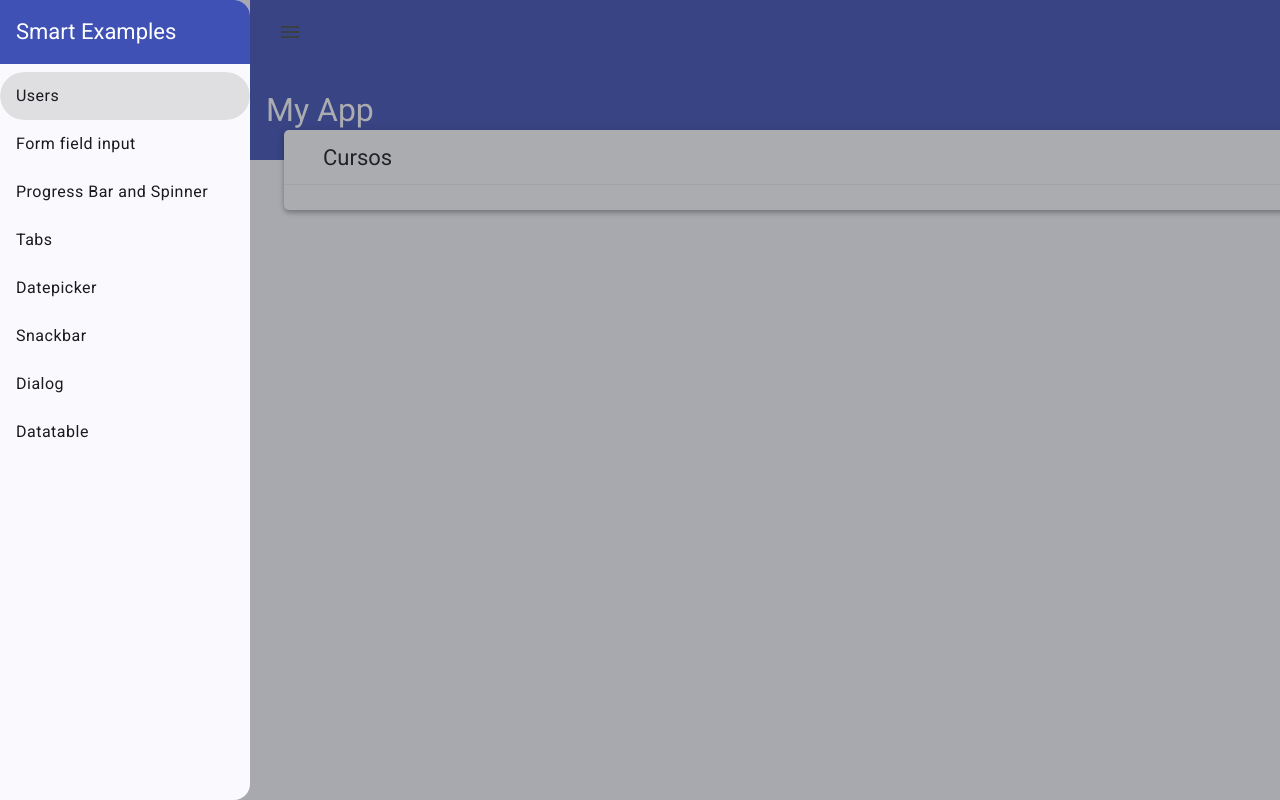
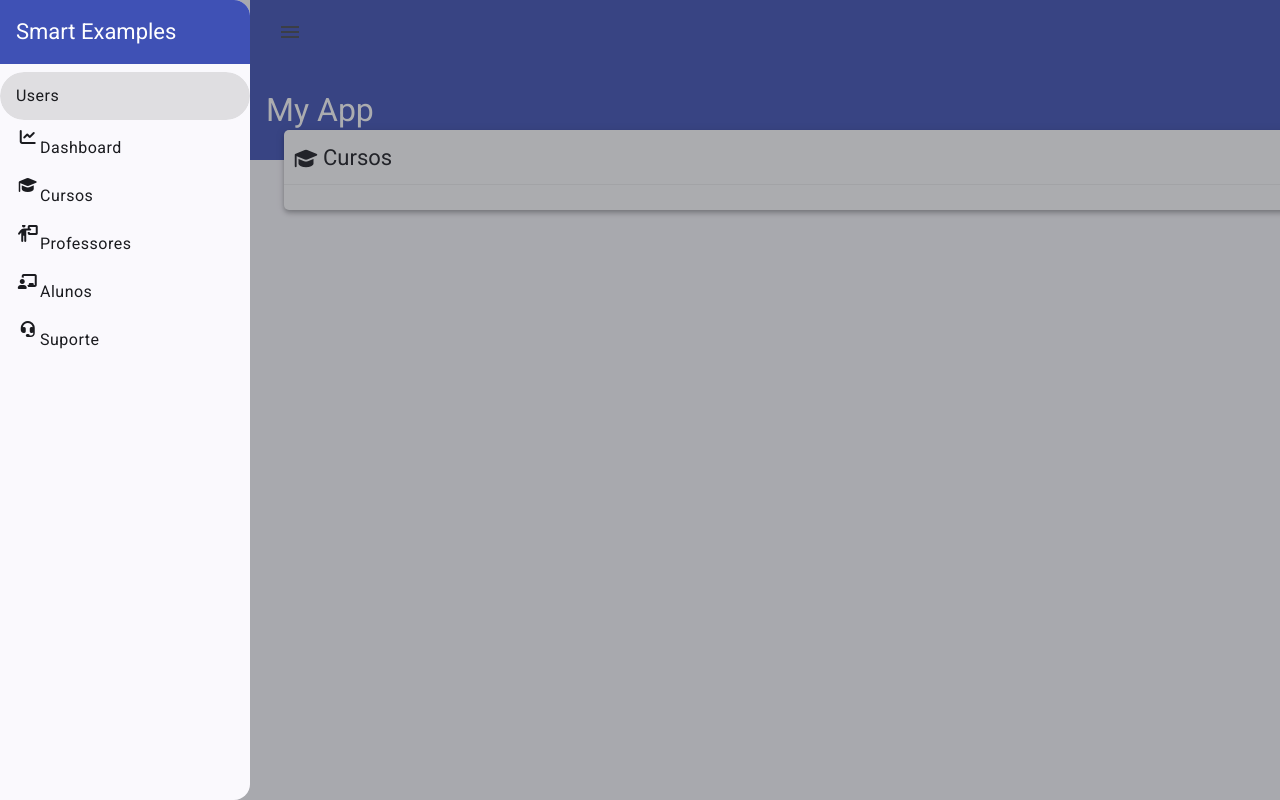
Before and after one commit to phlgoncalves/ProjectSchool_Angular_RxJS, an Angular app: page /courses in a window 1280 px wide. Both pictures are taken after a click on the button "menu". Built offline with nearby package versions, Linux system fonts and the light colour scheme.

Commit message:
Create dynamic menu module

```diff
--- a/package.json
+++ b/package.json
@@ -22,6 +22,7 @@
     "@angular/platform-server": "^19.2.0",
     "@angular/router": "^19.2.0",
     "@angular/ssr": "^19.2.14",
+    "@fortawesome/fontawesome-free": "^7.0.1",
     "express": "^4.18.2",
     "rxjs": "~7.8.0",
     "tslib": "^2.3.0",
--- a/src/app/app.component.html
+++ b/src/app/app.component.html
@@ -5,13 +5,10 @@
     </mat-toolbar>
     <mat-nav-list>
       <a mat-list-item routerLink="/users">Users</a>
-      <a mat-list-item routerLink="/formFieldInput">Form field input</a>
-      <a mat-list-item routerLink="/progBarSpinner">Progress Bar and Spinner</a>
-      <a mat-list-item routerLink="/tabs">Tabs</a>
-      <a mat-list-item routerLink="/datepicker">Datepicker</a>
-      <a mat-list-item routerLink="/snackbar">Snackbar</a>
-      <a mat-list-item routerLink="/dialog">Dialog</a>
-      <a mat-list-item routerLink="/datatable">Datatable</a>
+      <a *ngFor="let item of items_menu" mat-list-item [routerLink]="item.link" routerLinkActive="active">
+        <mat-icon fontSet="fa" [fontIcon]="item.icon"></mat-icon>
+        <span>{{item.label}}</span>
+      </a>
     </mat-nav-list>
   </mat-sidenav>
 
--- a/src/app/app.component.ts
+++ b/src/app/app.component.ts
@@ -1,6 +1,8 @@
 import { Component, OnInit } from '@angular/core';
 import { BreakpointObserver } from "@angular/cdk/layout";
 import { fromEvent, map } from 'rxjs';
+import { MenuItem } from './shared/models/menuItem';
+import { menuItems } from './shared/models/menu';
 
 export const SCROLL_CONTAINER = 'mat-sidenav-content';
 export const TEXT_LIMIT = 50;
@@ -15,6 +17,7 @@ export class AppComponent implements OnInit {
   isSmallScreen = false;
   popText = false;
   applyShadow = false;
+  items_menu: MenuItem[] = menuItems;
 
   constructor(private brackpointObserver: BreakpointObserver) { }
 
--- a/src/app/shared/components/toolbar-title/toolbar-title.component.html
+++ b/src/app/shared/components/toolbar-title/toolbar-title.component.html
@@ -1,5 +1,5 @@
 <mat-toolbar>
-  <mat-icon class="icon-space">{{icon}}</mat-icon>
+  <mat-icon class="icon-space" fontSet="{{fontSet}}" [ngClass]="iconFa">{{iconMat}}</mat-icon>
   <span>{{title}}</span>
   <span class="fxFlex"></span>
   <ng-content></ng-content>
--- a/src/app/shared/components/toolbar-title/toolbar-title.component.scss
+++ b/src/app/shared/components/toolbar-title/toolbar-title.component.scss
@@ -1,5 +1,10 @@
 .icon-space {
   margin-right: 5px;
+}
+
+.icon-space-mat{
+  font-size: 20px;
+  margin: 5px 5px 0 0;
 }
 
 mat-toolbar {
--- a/src/app/shared/components/toolbar-title/toolbar-title.component.ts
+++ b/src/app/shared/components/toolbar-title/toolbar-title.component.ts
@@ -8,5 +8,17 @@ import { Component, Input } from '@angular/core';
 })
 export class ToolbarTitleComponent {
   @Input() title: string = '';
-  @Input() icon: string = '';
+  iconFa: string = '';
+  iconMat: string = '';
+  fontSet = '';
+
+  @Input()
+  set icon(value: string) {
+    if (value.includes('fa-')) {
+      this.iconFa = `icon-space-mat ${value}`;
+      this.fontSet = 'fa'
+    } else {
+      this.iconMat = value;
+    }
+  }
 }
--- a/src/app/shared/shared.module.ts
+++ b/src/app/shared/shared.module.ts
@@ -2,14 +2,16 @@ import { NgModule } from '@angular/core';
 import { ToolbarTitleComponent } from './components/toolbar-title/toolbar-title.component';
 import { MatToolbarModule } from '@angular/material/toolbar';
 import { MatIconModule } from '@angular/material/icon';
+import { CommonModule } from '@angular/common';
 
 
 
 @NgModule({
   imports: [
+    CommonModule,
     MatToolbarModule,
     MatIconModule
-  ],
+],
   declarations: [
     ToolbarTitleComponent
   ],
--- a/src/styles.scss
+++ b/src/styles.scss
@@ -1,4 +1,5 @@
 /* You can add global styles to this file, and also import other style files */
+@import '../node_modules/@fortawesome/fontawesome-free/css/all.min.css';
 
 html,
 body {
@@ -18,7 +19,7 @@ body {
 }
 
 .my-elevation-z4 {
-  box-shadow: 0px 2px 4px -1px rgba(0,0,0,0.2),
-              0px 4px 5px 0px rgba(0,0,0,0.14),
-              0px 1px 10px 0px rgba(0,0,0,0.12);
+  box-shadow: 0px 2px 4px -1px rgba(0, 0, 0, 0.2),
+    0px 4px 5px 0px rgba(0, 0, 0, 0.14),
+    0px 1px 10px 0px rgba(0, 0, 0, 0.12);
 }
```
Also changed, not shown: src/app/shared/models/menu.ts (renamed from src/app/shared/models/models.ts), 1 other file (tests, documents, lock files or other folders).
